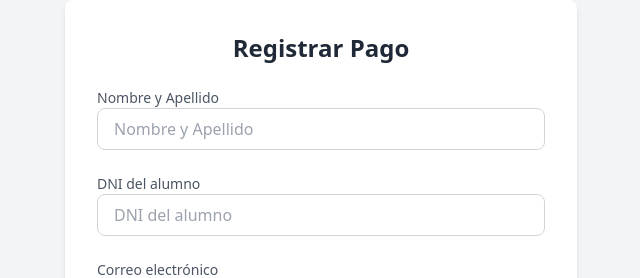
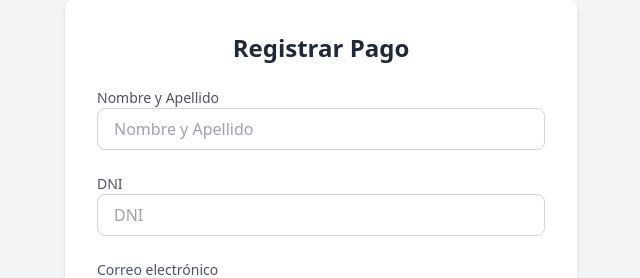
Before and after one commit to francogodoyy/pagos, a Next.js app: page /pagos/nuevo-pago in a window 1280 px wide. Shown: the top 278 px of the page, without its empty margins (319-959 px from the left). Built offline with nearby package versions, Linux system fonts and the light colour scheme.

Commit message:
modified nuevo-pago

```diff
--- a/app/pagos/nuevo-pago/page.jsx
+++ b/app/pagos/nuevo-pago/page.jsx
@@ -43,8 +43,14 @@ export default function NuevoPago() {
 
   if (success) {
     return (
-      <div className="flex items-center justify-center min-h-screen bg-gray-100">
+      <div className="flex flex-col items-center justify-center min-h-screen bg-gray-100 space-y-4">
         <p className="text-green-600 font-bold text-lg">¡Pago Registrado!</p>
+        <button
+          onClick={handleVolver}
+          className="bg-blue-600 text-white px-4 py-2 rounded-lg hover:bg-blue-700 focus:ring-2 focus:ring-blue-500 focus:outline-none transition duration-200"
+        >
+          Volver a la sección de pagos
+        </button>
       </div>
     );
   }
@@ -75,13 +81,13 @@ export default function NuevoPago() {
         </div>
         <div>
           <label htmlFor="dni" className="block text-sm font-medium text-gray-600">
-            DNI del alumno
+            DNI
           </label>
           <input
             type="text"
             id="dni"
             name="dni"
-            placeholder="DNI del alumno"
+            placeholder="DNI"
             value={formData.dni}
             onChange={handleChange}
             required
```
